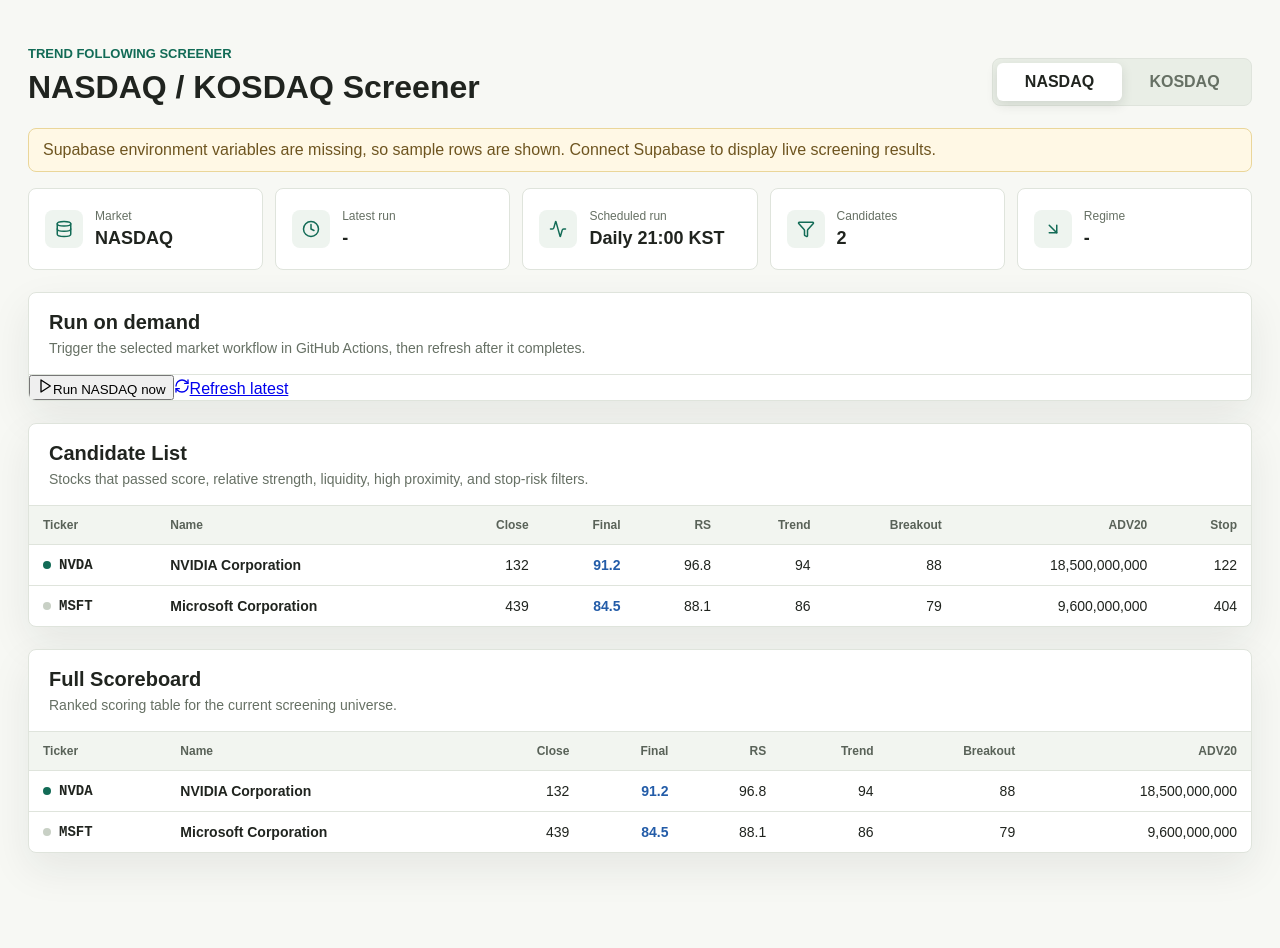
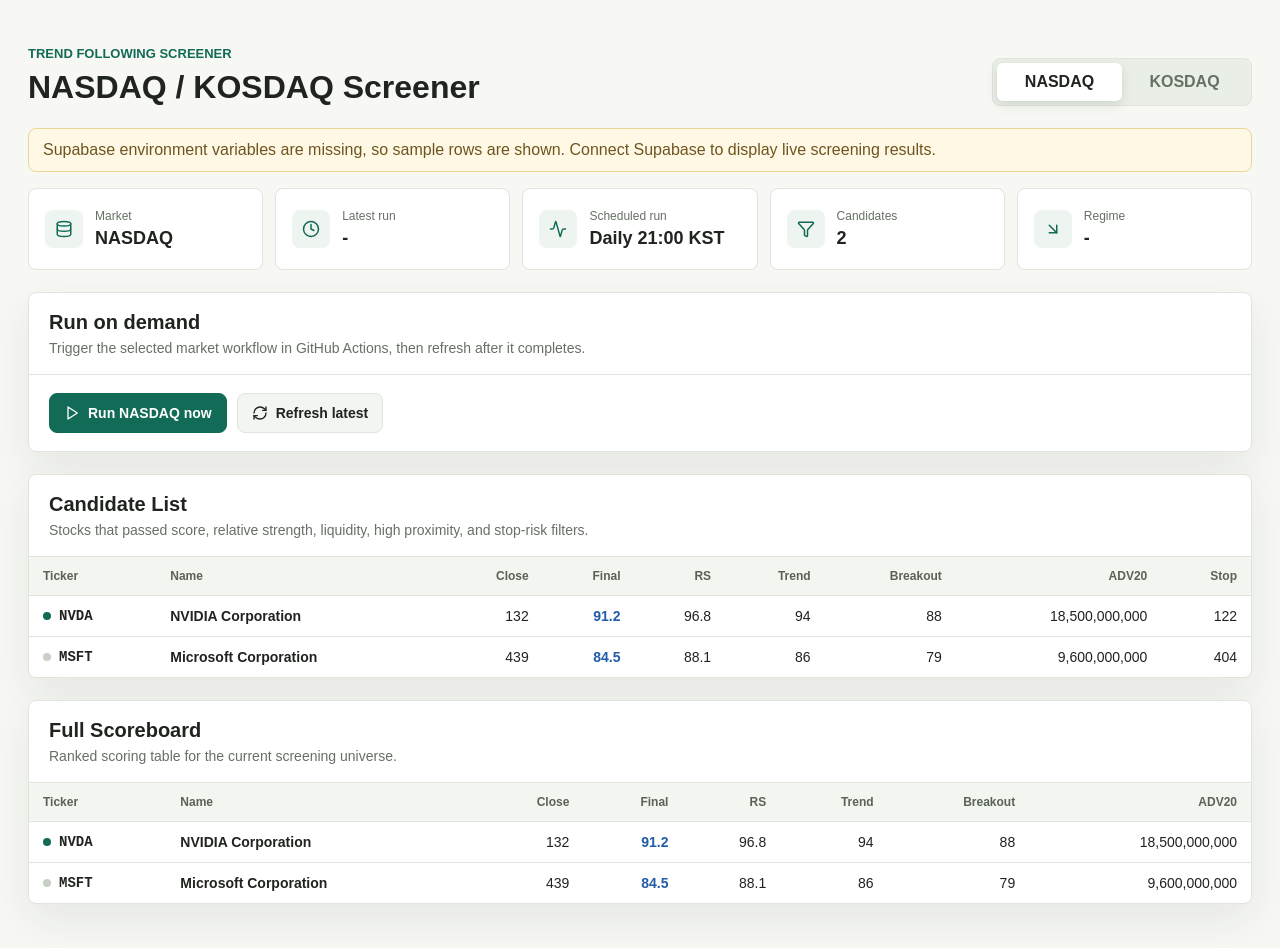
Before and after one commit to ddss8905-sudo/stocke, a Next.js app: page / in a window 1280 px wide. Shown: the top 948 px of the page. Before the commit the page ends 903 px from the top, so only its background shows below. Built offline with nearby package versions, Linux system fonts and the light colour scheme; no server answers.

Commit message:
Style on-demand screener controls

```diff
--- a/app/globals.css
+++ b/app/globals.css
@@ -153,6 +153,73 @@
   margin-top: 6px;
 }
 
+.runPanel {
+  align-items: center;
+  display: flex;
+  flex-wrap: wrap;
+  gap: 10px;
+  padding: 18px 20px;
+}
+
+.primaryButton,
+.secondaryButton {
+  align-items: center;
+  border-radius: 8px;
+  display: inline-flex;
+  font-size: 14px;
+  font-weight: 760;
+  gap: 8px;
+  min-height: 40px;
+  padding: 10px 14px;
+  text-decoration: none;
+}
+
+.primaryButton {
+  background: var(--accent);
+  border: 1px solid var(--accent);
+  color: #ffffff;
+  cursor: pointer;
+}
+
+.primaryButton:disabled {
+  cursor: wait;
+  opacity: 0.72;
+}
+
+.secondaryButton {
+  background: #f2f5f0;
+  border: 1px solid var(--line);
+  color: var(--ink);
+}
+
+.runMessage {
+  color: var(--muted);
+  flex-basis: 100%;
+  font-size: 14px;
+}
+
+.runMessage.success {
+  color: var(--accent);
+}
+
+.runMessage.error {
+  color: var(--warn);
+}
+
+.spin {
+  animation: spin 1s linear infinite;
+}
+
+@keyframes spin {
+  from {
+    transform: rotate(0deg);
+  }
+
+  to {
+    transform: rotate(360deg);
+  }
+}
+
 .tableWrap {
   overflow-x: auto;
 }
```
